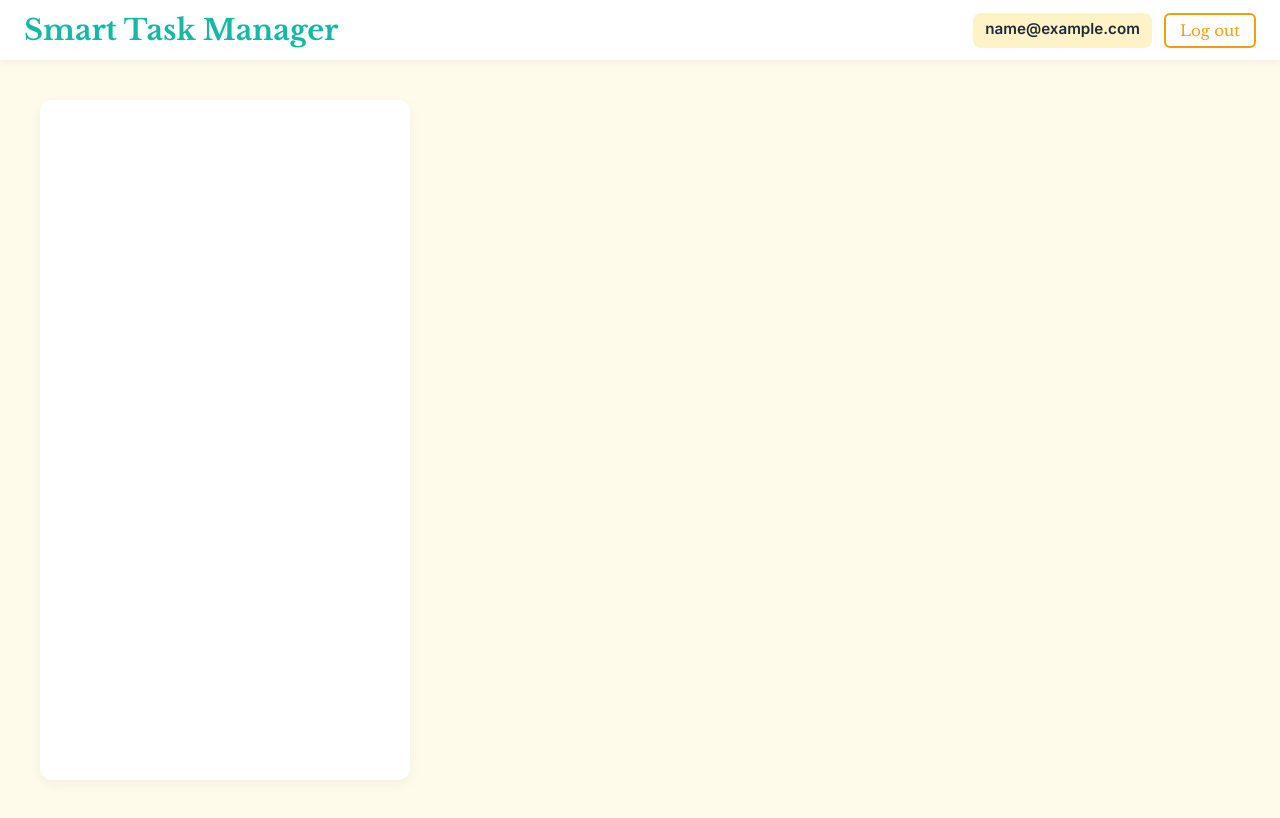
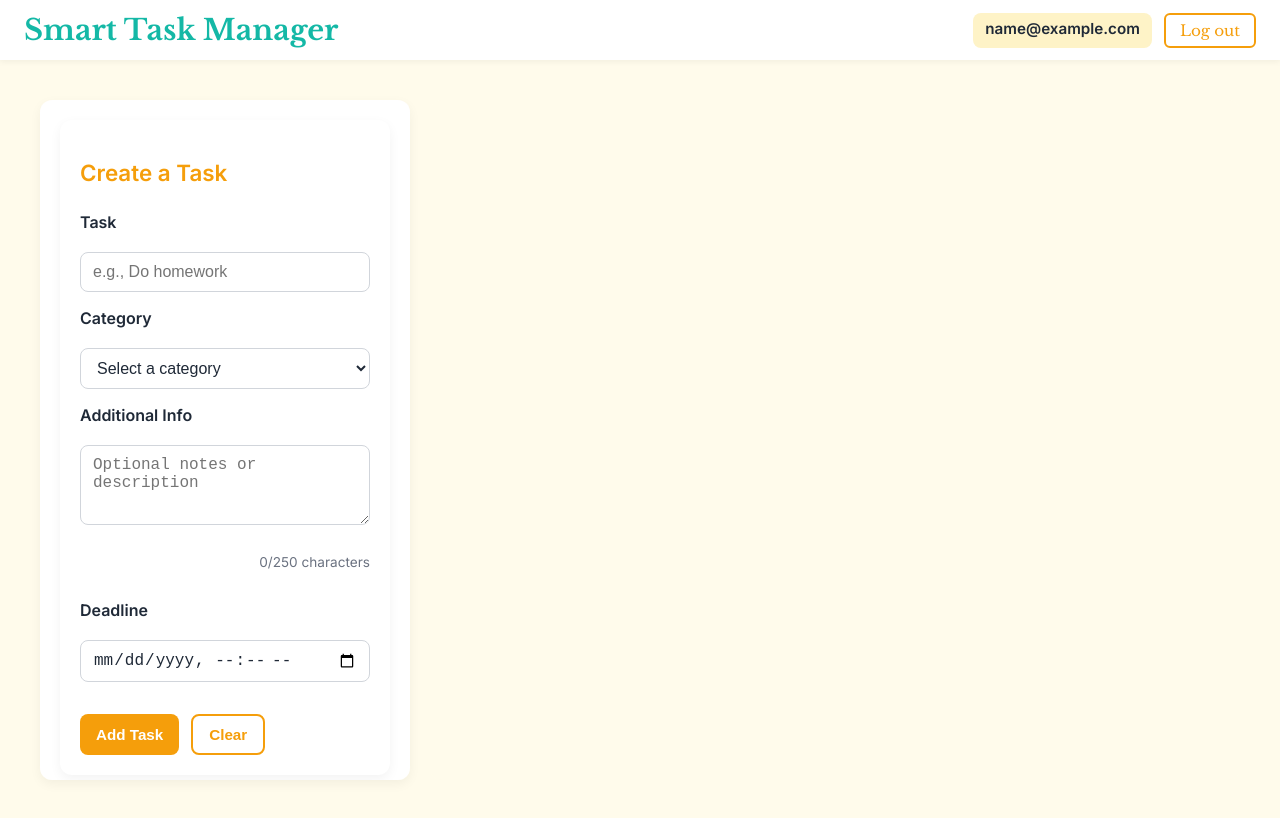
Before and after one commit to DaaniKhan/SmartTaskManager, a React (Vite) app in the folder frontend/: page /home in a window 1280 px wide. Built offline with nearby package versions, Linux system fonts and the light colour scheme; sample sign-in values are in the browser's storage; a web font is replaced by a local one.

Commit message:
Add Task Form

```diff
--- /dev/null
+++ b/frontend/src/components/TaskForm.jsx
@@ -0,0 +1,147 @@
+import { useState } from "react"
+import { useTasksContext } from "../hooks/useTaskContext"
+import { useAuthContext } from "../hooks/useAuthContext"
+import { BASE_URL } from "./BaseURL"
+import axios from "axios"
+import '../styles/TaskForm.css'
+
+const TaskForm = () => {
+  const { dispatch } = useTasksContext()
+
+  const [task, setTask] = useState('')
+  const [category, setCategory] = useState('')
+  const [information, setInformation] = useState('')
+  const [deadline, setDeadline] = useState(null)
+  const [completed, setCompleted] = useState(false)
+  const [loading, setLoading] = useState(false)
+  const [infoCharLimit] = useState(250)
+  const [error, setError] = useState(null)
+
+  const { user } = useAuthContext()
+
+  const handleSubmit = async (e) => {
+    e.preventDefault()
+
+    if (!user) {
+      return
+    }
+
+    const now = new Date();
+    const selectedDeadline = new Date(deadline);
+
+    if (selectedDeadline < now) {
+        setError("Deadline must be in the future.");
+        return;
+    }
+
+    setLoading(true)
+
+    const newTask = {
+      task,
+      category,
+      information,
+      deadline,
+      completed
+    }
+
+    try {
+      const response = await axios.post(`${BASE_URL}/api/tasks`, newTask, {
+        headers: {
+          Authorization: `Bearer ${user.token}`
+        }
+      })
+
+      setTask('')
+      setCategory('')
+      setInformation('')
+      setDeadline('')
+
+      dispatch({type: 'CREATE_TASK', payload: response.data})
+    } catch (error) {
+      if (axios.isAxiosError(error)) {
+        const message = error.response?.data?.error || "Something went wrong while adding the task.";
+
+        setError(message);
+        console.error('Axios error:', error.response?.status, error.response?.data)
+      } else {
+        setError("An unexpected error occured")
+        console.error('Unexpected error:', error)
+      }
+    } finally {
+      setError(null)
+      setLoading(false)
+    }
+  }
+
+  return (
+    <form className="task-form" onSubmit={handleSubmit}>
+        <h2>Create a Task</h2>
+
+        <label>Task</label>
+        <input
+            type="text"
+            required
+            value={task}
+            onChange={(e) => setTask(e.target.value)}
+            placeholder="e.g., Do homework"
+        />
+
+        <label>Category</label>
+        <select
+            required
+            value={category}
+            onChange={(e) => setCategory(e.target.value)}
+            >
+            <option value="">Select a category</option>
+            <option value="Work">Work</option>
+            <option value="Personal">Personal</option>
+            <option value="Learning">Learning</option>
+            <option value="Other">Other</option>
+        </select>
+
+        <label>Additional Info</label>
+        <textarea
+            value={information}
+            onChange={(e) => setInformation(e.target.value)}
+            maxLength={infoCharLimit}
+            placeholder="Optional notes or description"
+        />
+        <p className="char-count">{information.length}/{infoCharLimit} characters</p>
+
+        <label>Deadline</label>
+        <input
+            type="datetime-local"
+            required
+            min={new Date().toISOString().slice(0, 16)}
+            value={deadline || ""}
+            onChange={(e) => setDeadline(e.target.value)}
+        />
+
+
+        {error && <div className="form-error">{error}</div>}
+
+        <div className="form-buttons">
+        <button type="submit" className="submit-btn" disabled={loading}>
+            {loading ? "Adding..." : "Add Task"}
+        </button>
+        <button
+            type="button"
+            className="clear-btn"
+            onClick={() => {
+                setTask("")
+                setCategory("")
+                setInformation("")
+                setDeadline("")
+                setCompleted(false)
+                setError("")
+            }}
+        >
+            Clear
+        </button>
+        </div>
+    </form>
+    )
+
+}
+
+export default TaskForm
--- a/frontend/src/pages/Home.jsx
+++ b/frontend/src/pages/Home.jsx
@@ -1,10 +1,11 @@
 import "../styles/Home.css"
+import TaskForm from "../components/taskForm"
 
 const Home = () => {
   return (
     <div className="home-wrapper">
       <div className="task-form-pane">
-
+        <TaskForm />
       </div>
       <div className="task-list-pane">
 
--- /dev/null
+++ b/frontend/src/styles/TaskForm.css
@@ -0,0 +1,113 @@
+.task-form {
+  display: flex;
+  flex-direction: column;
+  gap: 16px;
+  background-color: var(--surface);
+  padding: 20px;
+  border-radius: 12px;
+  box-shadow: 0 4px 12px rgba(0, 0, 0, 0.05);
+}
+
+.task-form h2 {
+  margin-bottom: 10px;
+  font-size: 1.4rem;
+  color: var(--primary);
+  font-weight: 700;
+}
+
+.task-form label {
+  font-weight: 600;
+  margin-bottom: 4px;
+  color: var(--text-primary);
+  display: block;
+}
+
+.task-form input,
+.task-form select,
+.task-form textarea {
+  width: 100%;
+  padding: 10px 12px;
+  border: 1px solid #d1d5db;
+  border-radius: 8px;
+  font-size: 1rem;
+  background-color: #fff;
+  color: var(--text-primary);
+  box-sizing: border-box;
+  transition: border-color 0.2s ease;
+}
+
+.task-form input:focus,
+.task-form select:focus,
+.task-form textarea:focus {
+  outline: none;
+  border-color: var(--primary);
+  box-shadow: 0 0 0 2px rgba(245, 158, 11, 0.2);
+}
+
+.task-form textarea {
+  resize: vertical;
+  min-height: 80px;
+}
+
+.char-count {
+  font-size: 0.85rem;
+  color: #6b7280;
+  text-align: right;
+}
+
+.form-error {
+  background-color: #fee2e2;
+  color: #991b1b;
+  padding: 8px 10px;
+  border-radius: 6px;
+  font-size: 0.9rem;
+  margin-top: 8px;
+}
+
+.task-form .form-buttons {
+  display: flex;
+  gap: 12px;
+  margin-top: 16px;
+}
+
+.task-form .submit-btn,
+.task-form .clear-btn {
+  padding: 10px 16px;
+  font-weight: 600;
+  font-size: 0.95rem;
+  border-radius: 8px;
+  cursor: pointer;
+  transition: all 0.3s ease;
+  border: none;
+}
+
+.task-form .submit-btn {
+  background-color: var(--primary);
+  color: white;
+}
+
+.task-form .submit-btn:hover {
+  background-color: var(--primary-hover);
+}
+
+.task-form .clear-btn {
+  background-color: transparent;
+  color: var(--primary);
+  border: 2px solid var(--primary);
+}
+
+.task-form .clear-btn:hover {
+  background-color: var(--primary-hover);
+  color: white;
+}
+
+/* Responsive tweaks for small widths */
+@media (max-width: 768px) {
+  .task-form {
+    padding: 16px;
+  }
+
+  .task-form h2 {
+    font-size: 1.2rem;
+  }
+}
```
